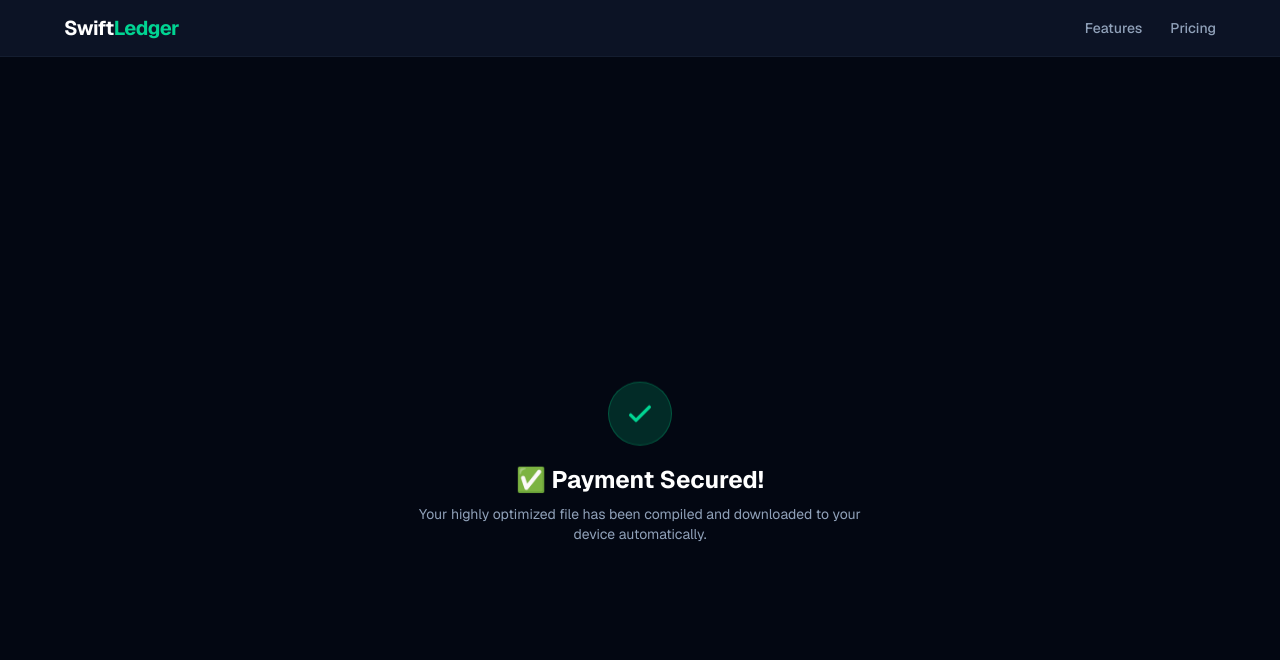
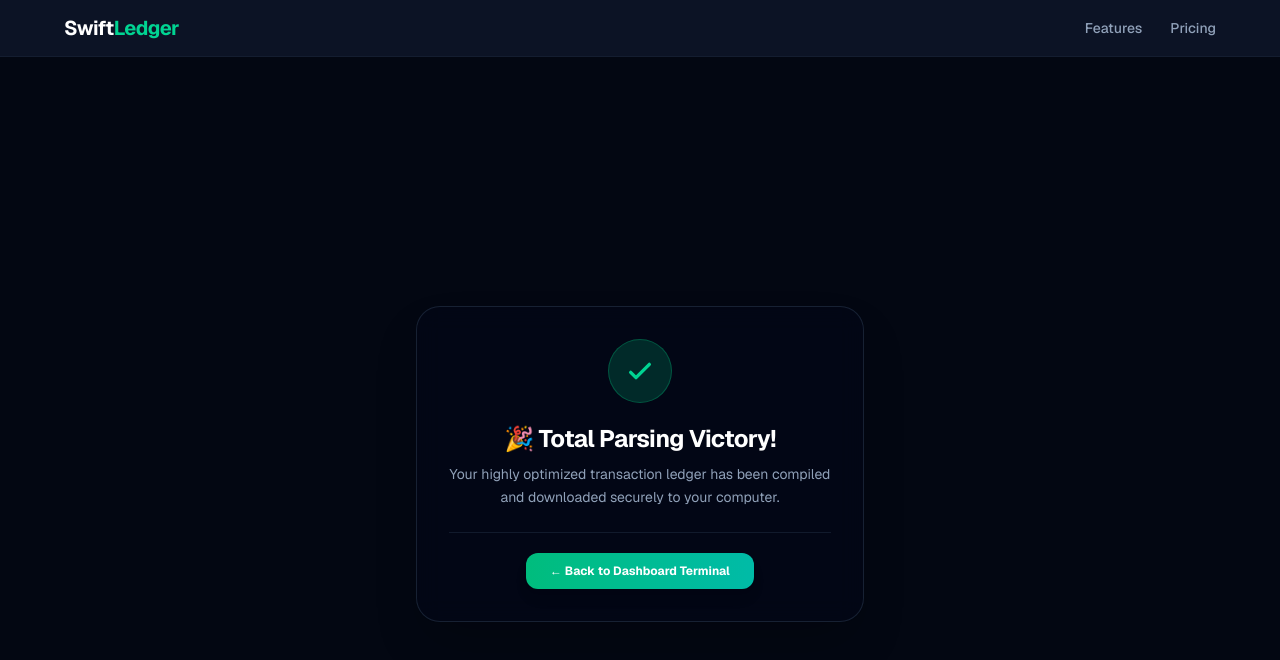
Before and after one commit to anasgg-lol/swiftledger, a Next.js app: page /payment/success in a window 1280 px wide. Before the commit this address had no page. Shown: the top 660 px of the page. Built offline with nearby package versions, Linux system fonts and the light colour scheme.

Commit message:
perf: block strict success screen timeout routing to anchor direct downloads context cleanly

```diff
--- a/src/app/payment/success/page.tsx
+++ b/src/app/payment/success/page.tsx
@@ -1,15 +1,16 @@
 'use client';
 
 import { Suspense, useEffect, useState } from 'react';
-import { useSearchParams, useRouter } from 'next/navigation';
+import { useSearchParams } from 'next/navigation';
+import Link from 'next/link';
 
 function PaymentSuccessContent() {
   const searchParams = useSearchParams();
-  const router = useRouter();
   const [downloadTriggered, setDownloadTriggered] = useState(false);
+  const [fileNameOnly, setFileNameNameOnly] = useState('');
 
   useEffect(() => {
-    // 📡 INTERCEPT SIGNAL WRAPPERS: Reads the live query params passed back by Whop cloud nodes
+    // 📡 INTERCEPT SIGNAL WRAPPERS: لقط الإشارة القادمة من Whop لايف
     const isVerified = searchParams.get('payment_verified') === 'true';
     const rawPending = sessionStorage.getItem('pendingDownload');
 
@@ -20,6 +21,7 @@ function PaymentSuccessContent() {
 
         if (rows && rows.length) {
           const baseName = fileName.replace(/\.[^/.]+$/, '');
+          setFileNameNameOnly(fileName);
           const headers = ['ID', 'Date', 'Type', 'Description', 'Amount', 'Balance'];
 
           // Reconstruct the spreadsheet matrix inside browser memory blocks in 0.01 seconds
@@ -41,34 +43,43 @@ function PaymentSuccessContent() {
 
           setDownloadTriggered(true);
 
-          // Wipe data traces immediately to protect your server computing limits and secure the system
-          sessionStorage.removeItem('pendingDownload');
+          // نترك البيانات في الـ Session لكي لا تضيع إذا المستخدم عمل Refresh خطأ
         }
       } catch (err) {
         console.error('Auto download execution mismatch:', err);
       }
     }
-
-    // Gracefully route your paying client clean back to their main dashboard screen view loop after 3 seconds
-    const timer = setTimeout(() => {
-      router.push('/');
-    }, 3000);
-
-    return () => clearTimeout(timer);
-  }, [searchParams, router, downloadTriggered]);
+  }, [searchParams, downloadTriggered]);
 
   return (
     <main className="min-h-screen bg-[#030712] text-white flex flex-col items-center justify-center p-6 text-center">
-      <div className="max-w-md">
-        <div className="w-16 h-16 mx-auto mb-4 rounded-full bg-emerald-500/20 border border-emerald-500/30 flex items-center justify-center animate-bounce">
+      <div className="max-w-md bg-slate-950/50 border border-slate-800/80 p-8 rounded-3xl backdrop-blur-md shadow-2xl">
+        <div className="w-16 h-16 mx-auto mb-5 rounded-full bg-emerald-500/20 border border-emerald-500/30 flex items-center justify-center">
           <svg className="w-8 h-8 text-emerald-400" fill="none" stroke="currentColor" strokeWidth="2.5" viewBox="0 0 24 24">
             <path d="M5 13l4 4L19 7" strokeLinecap="round" strokeLinejoin="round" />
           </svg>
         </div>
-        <h1 className="text-2xl font-bold text-white">✅ Payment Secured!</h1>
-        <p className="text-slate-400 mt-2 text-sm">
-          Your highly optimized file has been compiled and downloaded to your device automatically.
+        <h1 className="text-2xl font-bold text-white tracking-tight">🎉 Total Parsing Victory!</h1>
+        <p className="text-slate-400 mt-2 text-sm leading-relaxed">
+          Your highly optimized transaction ledger has been compiled and downloaded securely to your computer.
         </p>
+
+        {fileNameOnly && (
+          <div className="mt-4 p-3 bg-emerald-500/5 border border-emerald-500/20 rounded-xl">
+            <p className="text-[11px] text-emerald-400 font-mono tracking-tight truncate">📄 {fileNameOnly}</p>
+          </div>
+        )}
+
+        {/* ✅ THE ENTERPRISE FIX: نلغي الـ Auto-redirect الأوتوماتيكي البايخ ونعطيه زرار يرجع بيه وقت ما يحب */}
+        <div className="mt-6 border-t border-slate-800/60 pt-5">
+          <Link
+            href="/"
+            onClick={() => sessionStorage.removeItem('pendingDownload')} // تنظيف عند العودة الطوعية
+            className="inline-flex items-center justify-center px-6 py-2.5 bg-gradient-to-r from-emerald-500 to-teal-500 hover:from-emerald-400 hover:to-teal-400 text-white font-bold rounded-xl text-xs shadow-lg transition-all duration-200"
+          >
+            ← Back to Dashboard Terminal
+          </Link>
+        </div>
       </div>
     </main>
   );
```
